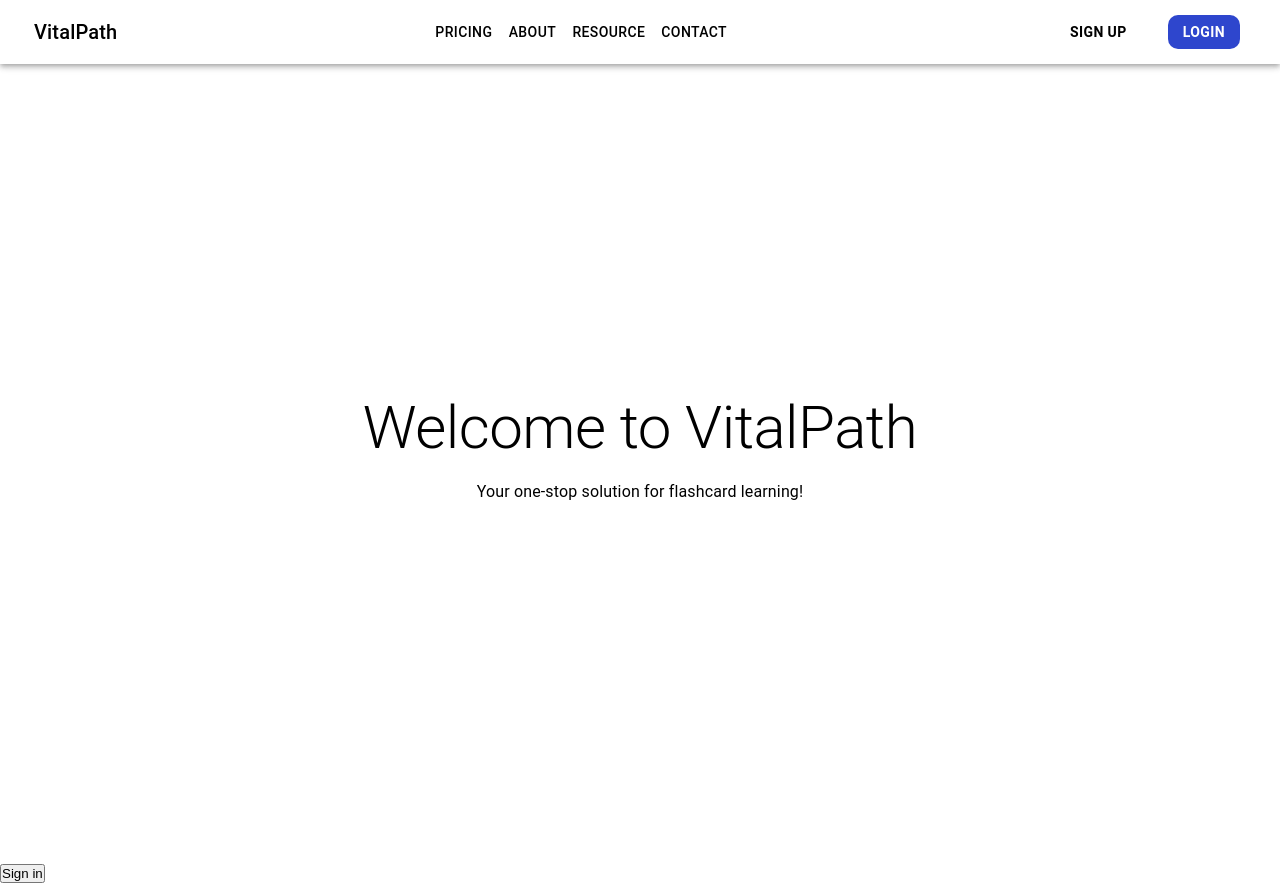
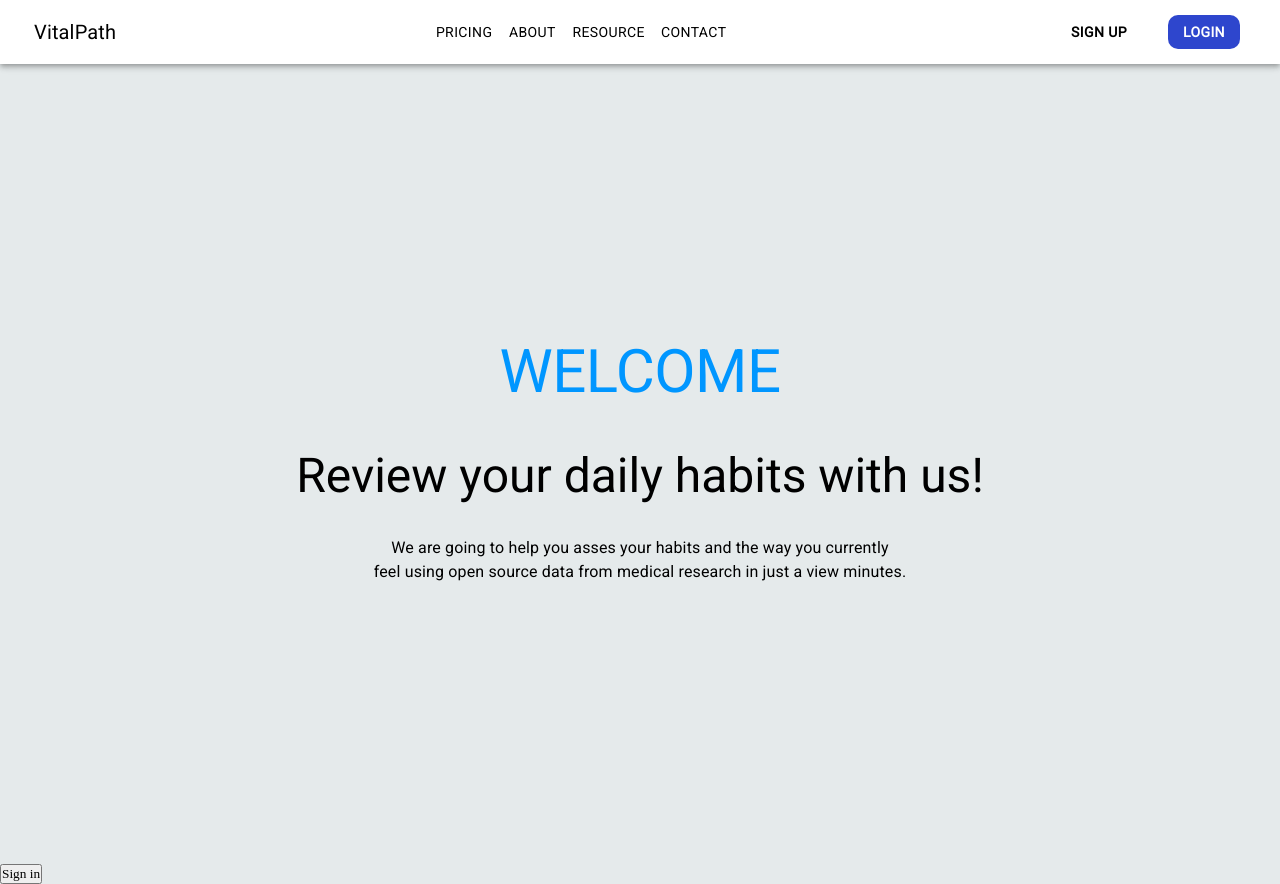
Before and after one commit to lallalamin/VitalPath, a Next.js app in the folder vitalpath/: page / in a window 1280 px wide. Built offline with nearby package versions, Linux system fonts and the light colour scheme; no server answers.

Commit message:
wip landing page

```diff
--- a/vitalpath/app/globals.css
+++ b/vitalpath/app/globals.css
@@ -2,6 +2,7 @@
   box-sizing: border-box;
   padding: 0;
   margin: 0;
+  font-family: 'roboto-regular';
 }
 
 .logo-title{
@@ -9,7 +10,7 @@
 }
 
 .nav-bar{
-  background-color: white;
+  background-color: rgb(28, 151, 175);
 }
 
 .button-white{
@@ -91,3 +92,13 @@
 html {
   scroll-behavior: smooth;
 }
+
+.roboto-regular {
+  font-family: "Roboto", sans-serif;
+  font-weight: 400;
+  font-style: normal;
+}
+
+body{
+  background:rgb(229, 234, 235);
+}
--- a/vitalpath/app/layout.js
+++ b/vitalpath/app/layout.js
@@ -1,7 +1,6 @@
 import localFont from "next/font/local";
 import "./globals.css";
 import { ClerkProvider } from '@clerk/nextjs'
-import { ChakraProvider } from '@chakra-ui/react';
 import { ThemeProvider } from "@mui/material";
 
 import { createTheme } from '@mui/material/styles';
@@ -28,6 +27,13 @@ export default function RootLayout({ children }) {
 
       <ClerkProvider>
         <html lang="en">
+          <head>
+             <link
+              href="https://fonts.googleapis.com/css2?family=Righteous&family=Roboto&display=swap"
+              rel="stylesheet">
+
+             </link>
+          </head>
           <body
             className={`${geistSans.variable} ${geistMono.variable} antialiased`}
           >
--- a/vitalpath/component/Hero.jsx
+++ b/vitalpath/component/Hero.jsx
@@ -12,12 +12,16 @@ const Hero = () => {
         alignItems: 'center',
       }}
     >
-      <Box sx={{ textAlign: 'center' }}>
-        <Typography variant="h2" sx={{ mb: 2 }}>
-          Welcome to VitalPath
+      <Box sx={{ textAlign: 'center', mt: 4 }}>
+        <Typography variant="h2" sx={{ mb: 5, color: '#0096FF' }} >
+          WELCOME
         </Typography>
-        <Typography variant="body1" sx={{ mb: 4 }}>
-          Your one-stop solution for flashcard learning!
+        <Typography variant="h3" sx={{ mb: 4 }}>
+          Review your daily habits with us!
+        </Typography>
+        <Typography variant="body1" sx={{ mb: 5 }}>
+          We are going to help you asses your habits and the way you currently<br />
+          feel using open source data from medical research in just a view minutes.
         </Typography>
       </Box>
     </div>
```
Also changed, not shown: vitalpath/package.json (+9 -8 lines), 1 other file (tests, documents, lock files or other folders).
